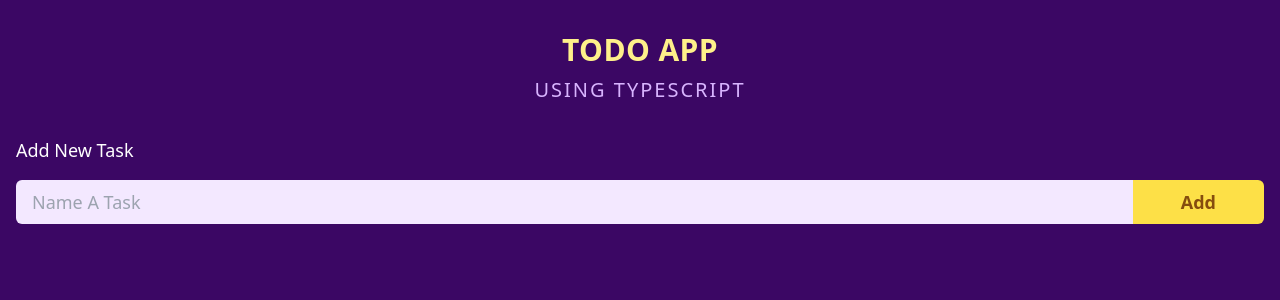
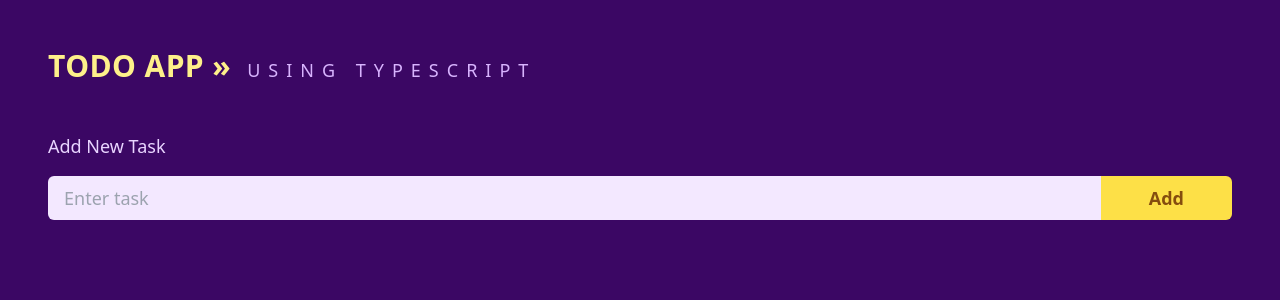
Before and after one commit to SujayGowdaa/todo-app, a React (Vite) app: page / in a window 1280 px wide. Shown: the top 300 px of the page. Built offline with nearby package versions, Linux system fonts and the light colour scheme.

Commit message:
update style

```diff
--- a/src/App.tsx
+++ b/src/App.tsx
@@ -6,16 +6,15 @@ const App: React.FC = () => {
 
   console.log(todos);
   return (
-    <div className=' bg-purple-950 h-screen p-4 '>
-      <div className=' text-center space-y-2 p-4 uppercase tracking-wide'>
-        <h1 className='text-3xl font-bold text-yellow-200'>todo app</h1>
-        <h3 className=' text-xl text-purple-300 font-medium tracking-widest'>
+    <div className=' bg-purple-950 h-screen p-12 space-y-12'>
+      <div className=' flex gap-4 space-y-2 uppercase tracking-wide'>
+        <h1 className='text-3xl font-bold text-yellow-200'>todo app »</h1>
+        <h3 className=' text-lg text-purple-300 font-medium tracking-[8px]'>
           using typescript
         </h3>
       </div>
-
-      <div className=' pt-4 space-y-4'>
-        <h2 className=' capitalize text-lg text-white font-medium'>
+      <div className='space-y-4'>
+        <h2 className=' capitalize text-lg text-purple-200 font-medium'>
           add new task
         </h2>
         <AddTask setTodos={setTodos} />
--- a/src/components/AddTask.tsx
+++ b/src/components/AddTask.tsx
@@ -19,8 +19,8 @@ export default function AddTask({ setTodos }: PropTypes) {
     <form className=' flex' onSubmit={(e) => handleSubmit(e)}>
       <input
         type='text'
-        placeholder='name a task'
-        className=' px-4 py-2 text-lg rounded-l-md w-full outline-none bg-purple-100 focus:bg-white placeholder:capitalize transition-all duration-200'
+        placeholder='Enter task'
+        className=' px-4 py-2 text-lg rounded-l-md w-full outline-none bg-purple-100 focus:bg-white transition-all duration-200'
         onChange={(e) => setTask(e.target.value)}
         value={task}
       />
```
